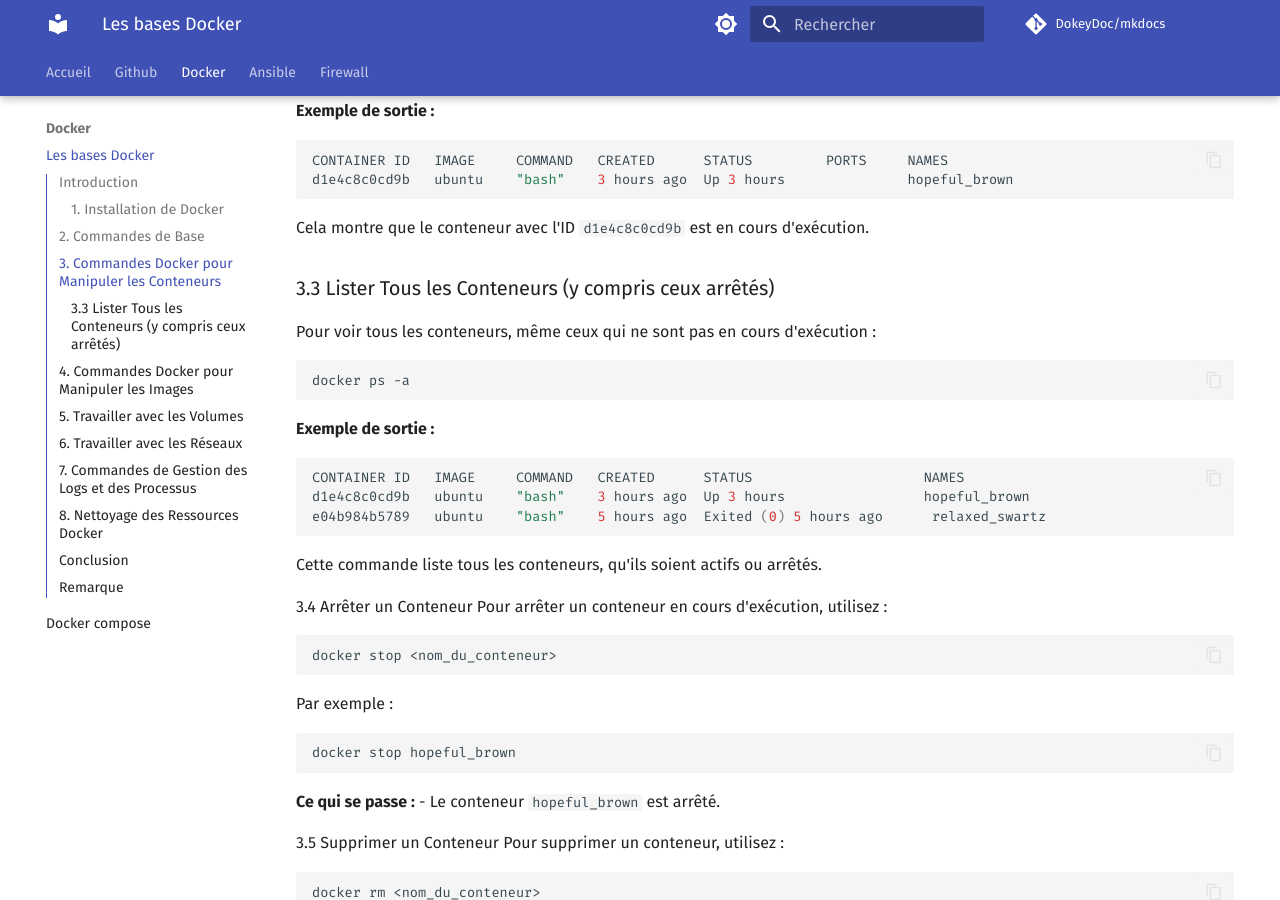
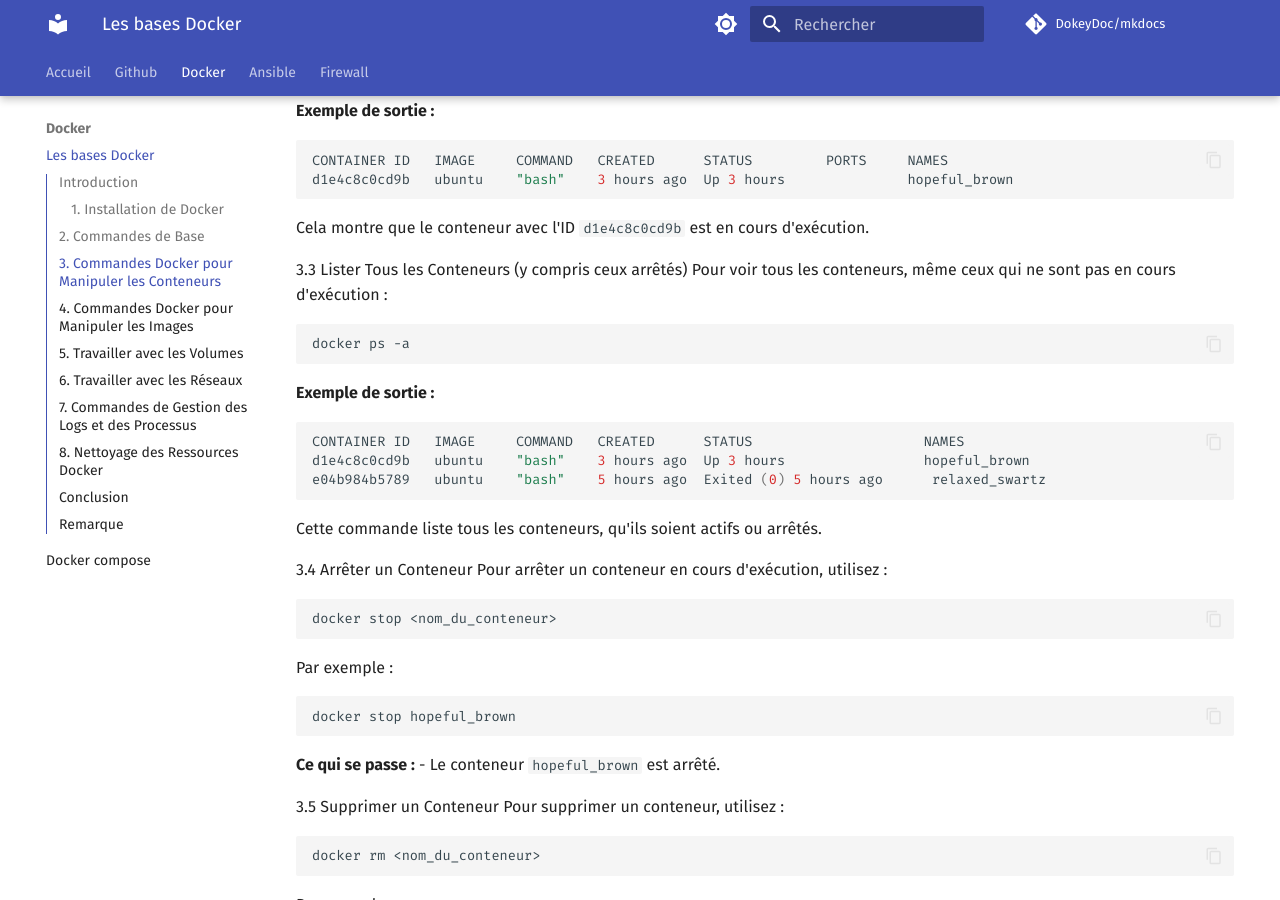
Before and after one commit to DokeyDoc/mkdocs, an MkDocs documentation site: the page built from docs/docker/docker-basics.md, in a window 1280 px wide and 900 px high, scrolled down 1191 px. Built offline with MkDocs 1.6.1 and Material for MkDocs 9.7.7, drawn with Linux system fonts in a browser that asks for light colours; comment, search, counter and statistics services are not loaded.

Commit message:
feat: change title docker-basics

````diff
--- a/docs/docker/docker-basics.md
+++ b/docs/docker/docker-basics.md
@@ -54,7 +54,7 @@ d1e4c8c0cd9b   ubuntu    "bash"    3 hours ago  Up 3 hours               hopeful
 ```
 Cela montre que le conteneur avec l'ID `d1e4c8c0cd9b` est en cours d'exécution.
 
-### 3.3 Lister Tous les Conteneurs (y compris ceux arrêtés)
+3.3 Lister Tous les Conteneurs (y compris ceux arrêtés)
 Pour voir tous les conteneurs, même ceux qui ne sont pas en cours d'exécution :
 ```bash
 docker ps -a
````
